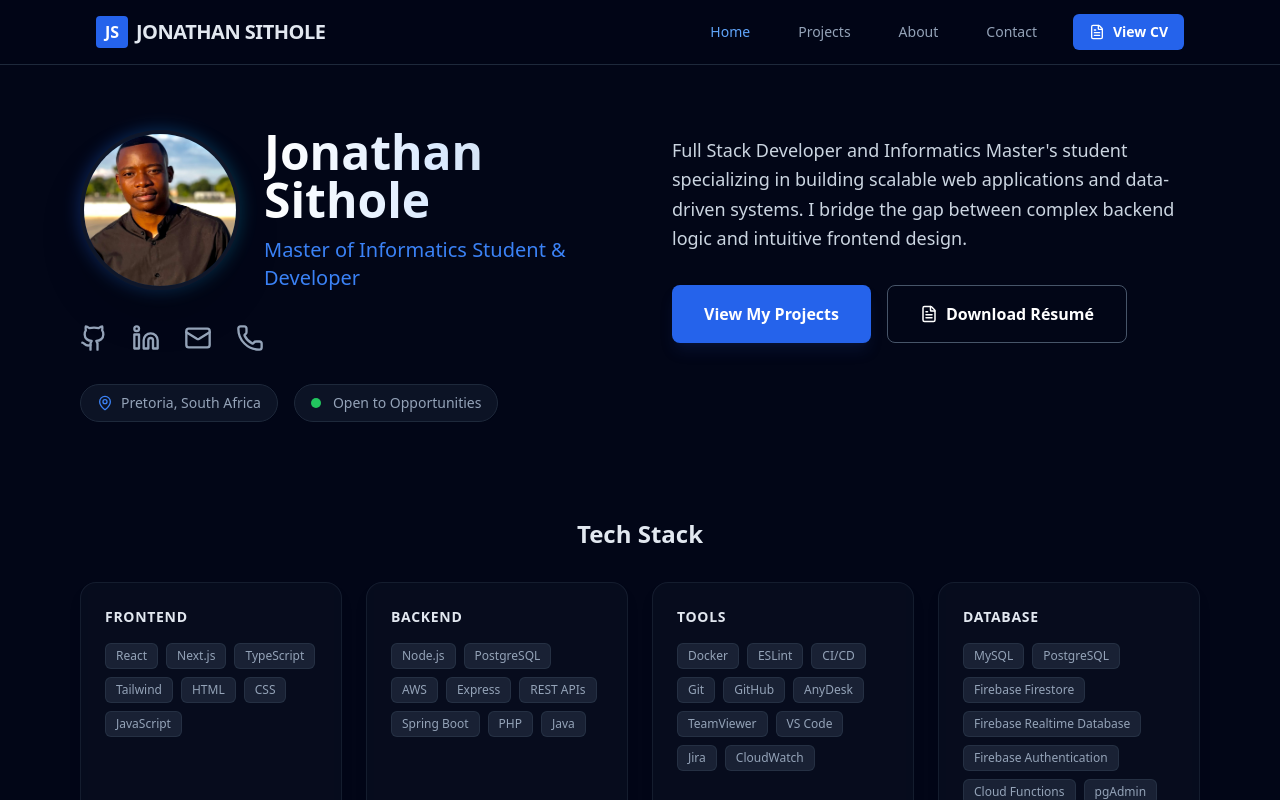
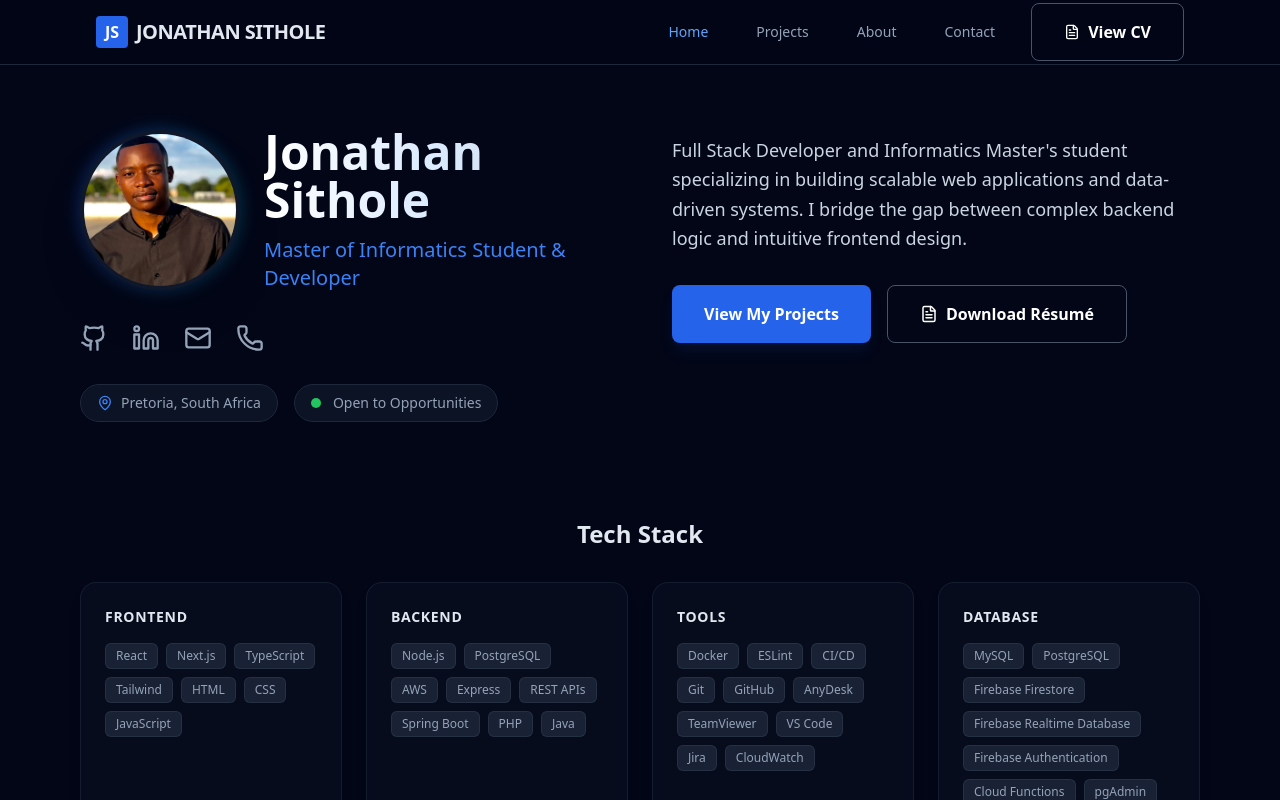
Before and after one commit to jonathansithole/portfolio, a React (Vite) app: page / in a window 1280 px wide. Shown: the top 800 px of the page. Built offline with nearby package versions, Linux system fonts and the light colour scheme.

Commit message:
Rename CV file to fix 404 error

```diff
--- a/App.tsx
+++ b/App.tsx
@@ -128,10 +128,9 @@ const Navbar = ({ activeTab, setTab }: { activeTab: string, setTab: (t: string)
             </button>
           ))}
           <a
-  href="public/documents/resume.pdf"
-  target="_blank"
-  rel="noopener noreferrer"
-  className="hidden sm:flex items-center gap-2 bg-blue-600 hover:bg-blue-700 text-white px-4 py-2 rounded-md text-sm font-semibold transition-all"
+  href="/documents/JS_CV.pdf" // <--- UPDATED NAME
+  download="Jonathan_Sithole_CV.pdf" // This is the name the user sees when downloading
+  className="px-8 py-4 bg-transparent border border-slate-600 hover:border-slate-400 hover:bg-slate-800/50 text-white rounded-lg font-bold flex items-center justify-center gap-2 transition-all"
 >
   <FileText size={16} />
   View CV
```
Also changed, not shown: 1 other file (tests, documents, lock files or other folders).
